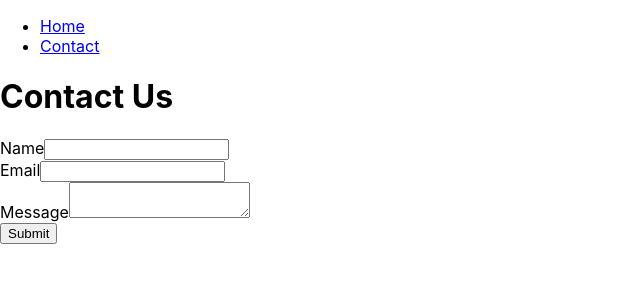
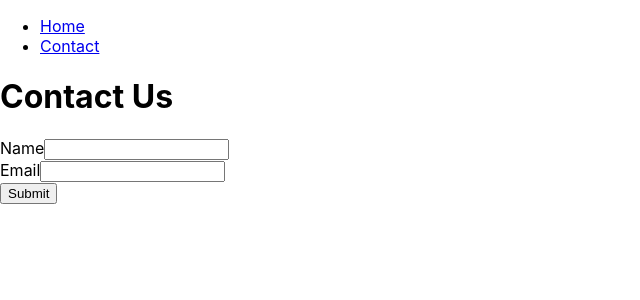
Before and after one commit to grinsteindavid/boilerplate-react-app, a React (Create React App) app: page /contact in a window 1280 px wide. Shown: the top 300 px of the page, without its empty margins (0-640 px from the left). Built offline with nearby package versions, Linux system fonts and the light colour scheme.

Commit message:
feat(DEV-5): new page

```diff
--- a/src/components/ContactForm.jsx
+++ b/src/components/ContactForm.jsx
@@ -1,10 +1,9 @@
 import React, { useState } from 'react';
 import PropTypes from 'prop-types';
 
-const ContactForm = () => {
+const ContactForm = ({ onSubmit }) => {
   const [name, setName] = useState('');
   const [email, setEmail] = useState('');
-  const [message, setMessage] = useState('');
   const [errors, setErrors] = useState({});
 
   const validate = () => {
@@ -12,7 +11,6 @@ const ContactForm = () => {
     if (!name) newErrors.name = 'Name is required';
     if (!email) newErrors.email = 'Email is required';
     else if (!/\S+@\S+\.\S+/.test(email)) newErrors.email = 'Email is invalid';
-    if (!message) newErrors.message = 'Message is required';
     return newErrors;
   };
 
@@ -22,12 +20,10 @@ const ContactForm = () => {
     if (Object.keys(validationErrors).length > 0) {
       setErrors(validationErrors);
     } else {
-      console.log({ name, email, message });
-      // Reset form
+      setErrors({});
+      onSubmit({ name, email });
       setName('');
       setEmail('');
-      setMessage('');
-      setErrors({});
     }
   };
 
@@ -37,9 +33,9 @@ const ContactForm = () => {
         <label htmlFor="name">Name</label>
         <input
           id="name"
+          type="text"
           value={name}
           onChange={(e) => setName(e.target.value)}
-          required
         />
         {errors.name && <p>{errors.name}</p>}
       </div>
@@ -50,19 +46,8 @@ const ContactForm = () => {
           type="email"
           value={email}
           onChange={(e) => setEmail(e.target.value)}
-          required
         />
         {errors.email && <p>{errors.email}</p>}
-      </div>
-      <div>
-        <label htmlFor="message">Message</label>
-        <textarea
-          id="message"
-          value={message}
-          onChange={(e) => setMessage(e.target.value)}
-          required
-        />
-        {errors.message && <p>{errors.message}</p>}
       </div>
       <button type="submit">Submit</button>
     </form>
@@ -70,7 +55,11 @@ const ContactForm = () => {
 };
 
 ContactForm.propTypes = {
-  // Define any props if needed
+  onSubmit: PropTypes.func,
+};
+
+ContactForm.defaultProps = {
+  onSubmit: () => {},
 };
 
 export default ContactForm;
--- a/src/components/ContactPage.jsx
+++ b/src/components/ContactPage.jsx
@@ -5,7 +5,7 @@ const ContactPage = () => {
   return (
     <div>
       <h1>Contact Us</h1>
-      <ContactForm />
+      <ContactForm data-testid="contact-form" />
     </div>
   );
 };
```
Also changed, not shown: 2 other files (tests, documents, lock files or other folders).
